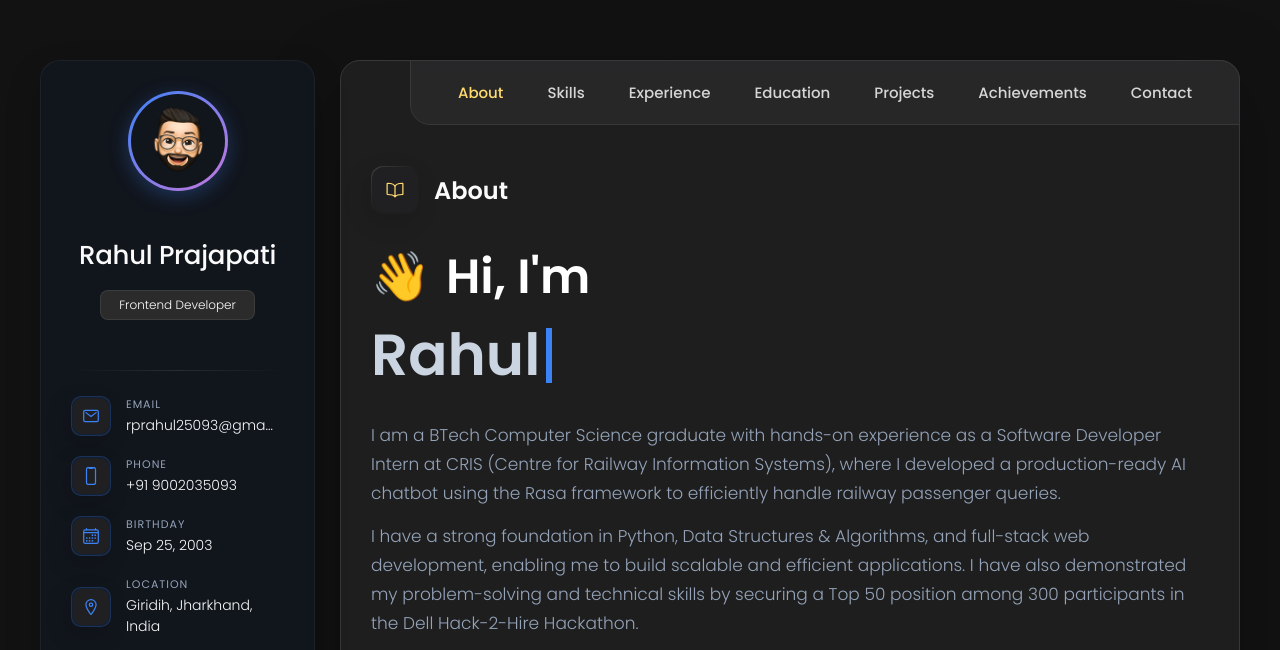
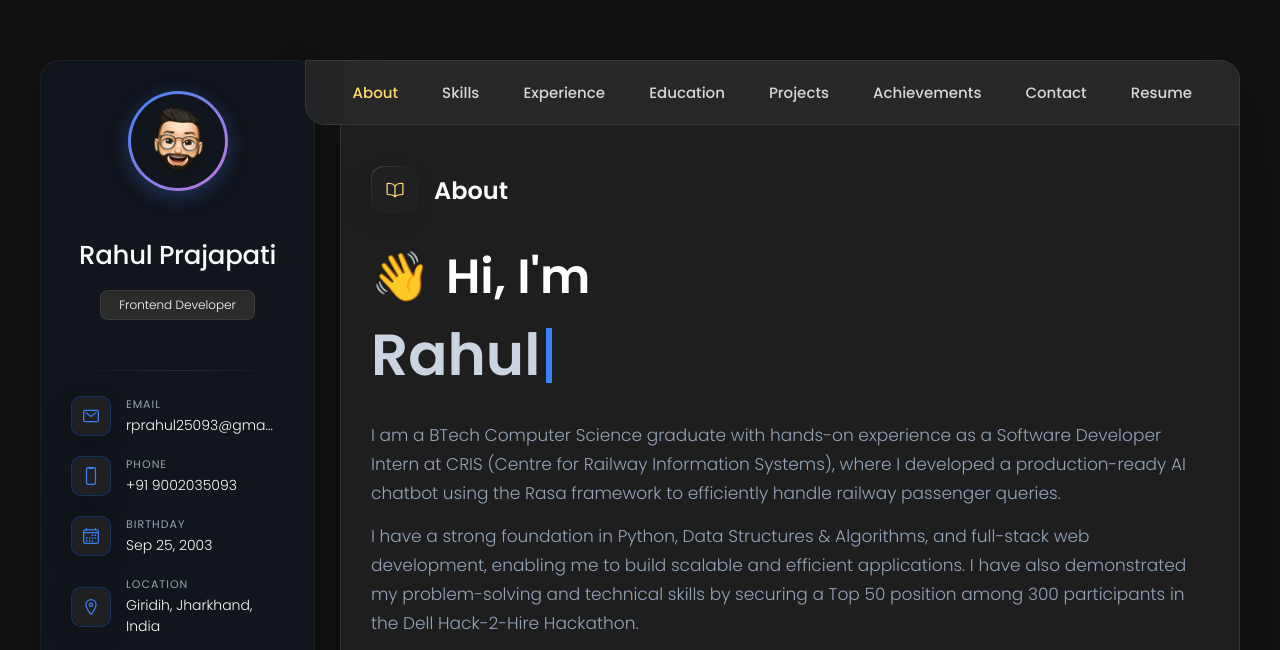
Before and after one commit to rahul25093/My_Portfolio, a plain HTML site: page index.html in a window 1280 px wide. Shown: the top 650 px of the page. Drawn offline with nearby package versions, Linux system fonts and the light colour scheme.

Commit message:
Update index.html

```diff
--- a/index.html
+++ b/index.html
@@ -338,12 +338,12 @@
         - #NAVBAR
       -->
 
-      <nav class="navbar">
+            <nav class="navbar">
 
         <ul class="navbar-list">
 
           <li class="navbar-item">
-            <button class="navbar-link  active" data-nav-link>About</button>
+            <button class="navbar-link active" data-nav-link>About</button>
           </li>
 
           <li class="navbar-item">
@@ -368,6 +368,12 @@
 
           <li class="navbar-item">
             <button class="navbar-link" data-nav-link>Contact</button>
+          </li>
+
+          <!-- New Resume Link Added Here -->
+          <li class="navbar-item">
+            <a href="https://drive.google.com/file/d/1qcAWA8OfZDGYUkLLrYeCVj_IuadtNvCs/view?usp=sharing" target="_blank"
+              rel="noopener noreferrer" class="navbar-link" style="text-decoration: none;">Resume</a>
           </li>
 
         </ul>
```
